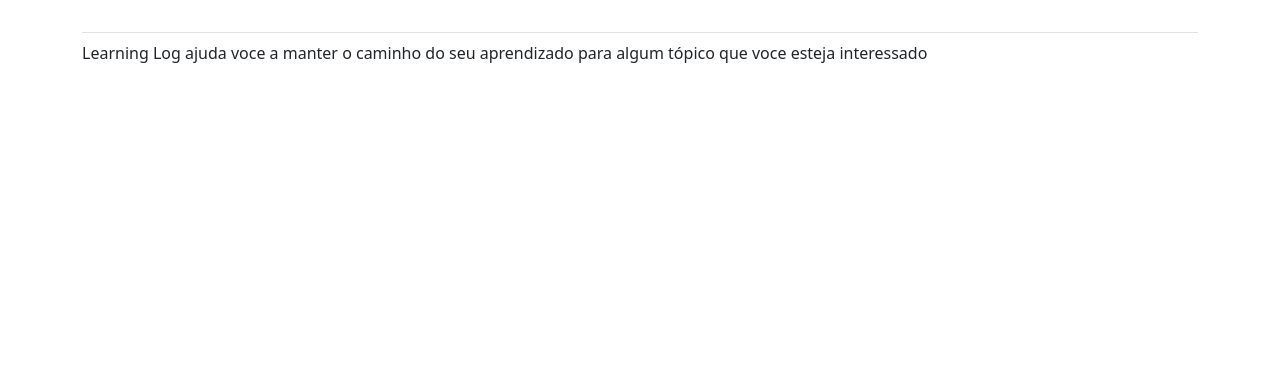
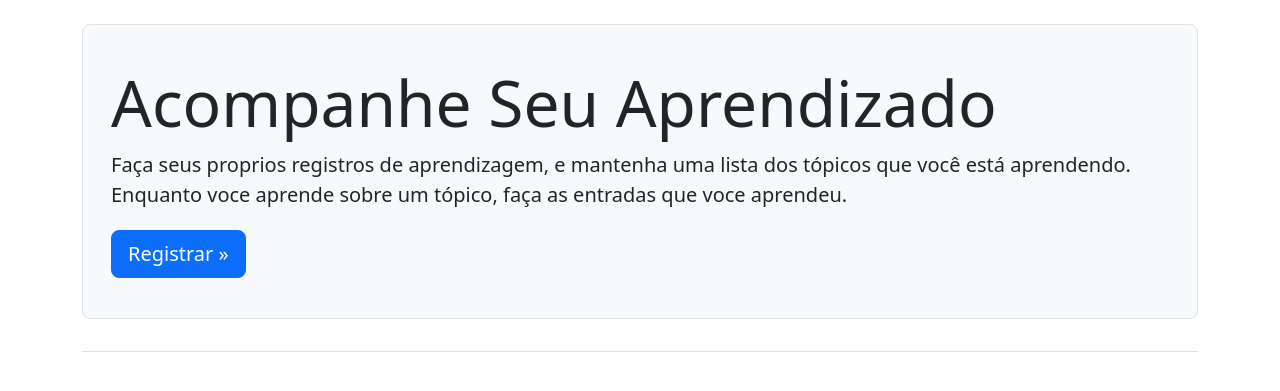
Before and after one commit to devclaudioalmeida/python_django, a Django app: page / in a window 1280 px wide. Shown: the part 82-473 px from the top of the page. Run offline with Django 5.2, Linux system fonts and the light colour scheme; some libraries are stand-ins or nearby versions.

Commit message:
Ajustes e Estilizações
Seguindo com os ajustes e estilizações do projeto do livro Curso Intensivo de Python.

```diff
--- a/projeto_pd/learning_logs/templates/learning_logs/index.html
+++ b/projeto_pd/learning_logs/templates/learning_logs/index.html
@@ -1,17 +1,18 @@
-<!DOCTYPE html>
-<html lang="pt-br">
-<head>
-    <meta charset="UTF-8">
-    <meta name="viewport" content="width=device-width, initial-scale=1.0">
-    <title>Document</title>
-</head>
-<body>
-    {% extends 'learning_logs/base.html' %}
 
-    {% block content %}
-    <p>Learning Log ajuda voce a manter o caminho do seu aprendizado
-        para algum tópico que voce esteja interessado
-    </p>
-    {% endblock content %}
-</body>
-</html>
+{% extends 'learning_logs/base.html' %}
+
+{% block page_header %}
+    <div class="p-3 mb-4 bg-light border rounded-3">
+        <div class="container-fluid py-4">
+            <h1 class="display-3">Acompanhe Seu Aprendizado</h1>
+            <p class="lead">Faça seus proprios registros de aprendizagem,
+                e mantenha uma lista dos tópicos que você está aprendendo.
+                Enquanto voce aprende sobre um tópico, faça as entradas
+                que voce aprendeu.
+            </p>
+
+            <a class="btn btn-primary btn-lg mt-1"
+                href="{% url 'accounts:register' %}">Registrar &raquo;</a>
+        </div>
+    </div>
+{% endblock page_header %}
```
Also changed, not shown: projeto_pd/accounts/templates/registration/login.html (+10 -18 lines).
